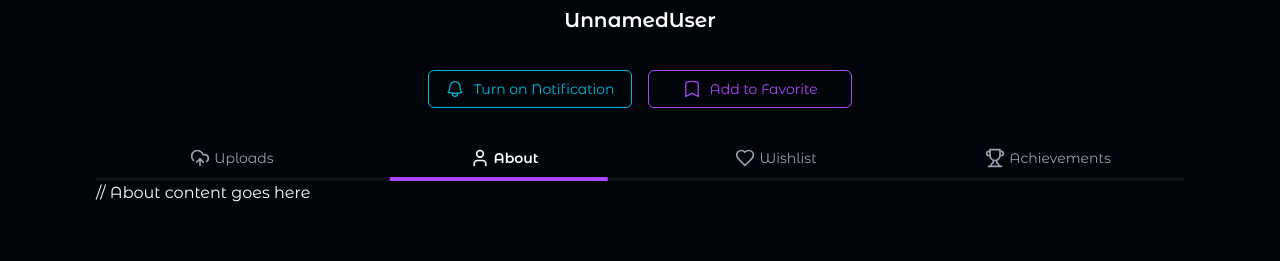
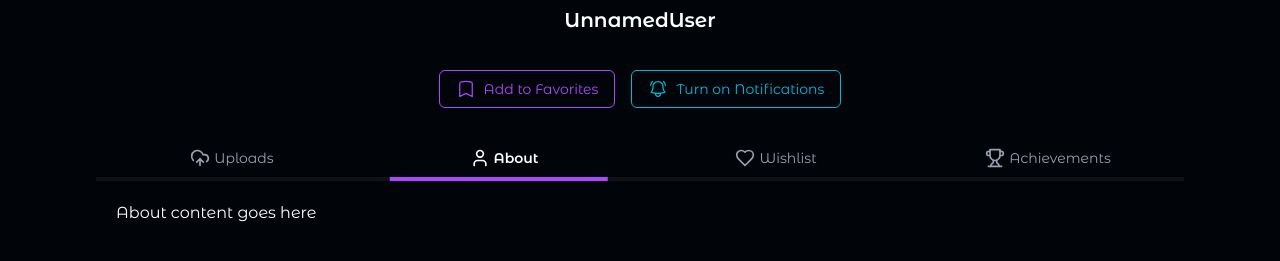
Before and after one commit to popcorn150/GHOST, a React (Vite) app in the folder GhostLlc/: page /profilevisit in a window 1280 px wide. Shown: the part 333-594 px from the top of the page. Built offline with nearby package versions, Linux system fonts and the light colour scheme; no server answers.

Commit message:
feat: Enhance ProfileVisit page with notification and favorites functionality; refactor AccountDetails and ProfileTab components

```diff
--- a/GhostLlc/src/App.jsx
+++ b/GhostLlc/src/App.jsx
@@ -78,7 +78,7 @@ const App = () => {
               <ProtectedRoute>
                 <CartPageWrapper />
               </ProtectedRoute>
-            }/>
+            } />
           </Routes>
         </Router>
       </CartProvider>
--- a/GhostLlc/src/components/ProfileTab.jsx
+++ b/GhostLlc/src/components/ProfileTab.jsx
@@ -1,10 +1,10 @@
-import React, { useState } from "react";
+import { useState } from "react";
 import {
   UploadCloud,
   User,
   Heart,
   Trophy,
-} from "lucide-react"; // Make sure these are valid Lucide icons
+} from "lucide-react";
 
 const ProfileTabs = () => {
   const [activeTab, setActiveTab] = useState("About");
@@ -19,13 +19,13 @@ const ProfileTabs = () => {
   const renderContent = () => {
     switch (activeTab) {
       case "Uploads":
-        return <p className="text-white">// Uploads content goes here</p>;
+        return <p className="text-white">Uploads content goes here</p>;
       case "About":
-        return <p className="text-white">// About content goes here</p>;
+        return <p className="text-white">About content goes here</p>;
       case "Wishlist":
-        return <p className="text-white">// Wishlist content goes here</p>;
+        return <p className="text-white">Wishlist content goes here</p>;
       case "Achievements":
-        return <p className="text-white">// Achievements content goes here</p>;
+        return <p className="text-white">Achievements content goes here</p>;
       default:
         return null;
     }
@@ -65,7 +65,7 @@ const ProfileTabs = () => {
         ></div>
       </div>
 
-      <div className="w-full">{renderContent()}</div>
+      <div className="w-full p-5">{renderContent()}</div>
     </div>
   );
 };
--- a/GhostLlc/src/pages/AccountDetails.jsx
+++ b/GhostLlc/src/pages/AccountDetails.jsx
@@ -132,7 +132,6 @@ const AccountDetails = () => {
       setCart([...cart, account]);
       toast.success(`${account.title} added to cart!`);
       addToCart(account);
-      alert(`${account.title} added to cart!`);
       console.log("Cart updated:", [...cartItems, account]);
     }
   };
--- a/GhostLlc/src/pages/Profile/ProfileVisit.jsx
+++ b/GhostLlc/src/pages/Profile/ProfileVisit.jsx
@@ -1,23 +1,65 @@
-import React from "react";
+import { useState } from "react";
 import NavBar from "./NavBar";
 import BackButton from "../../components/BackButton";
 import ProfileTab from "../../components/ProfileTab";
-import { BellIcon, BookmarkIcon } from "@heroicons/react/24/outline"; // if using heroicons
+import {
+  BellAlertIcon,
+  BellSlashIcon,
+  BookmarkIcon,
+  BookmarkSlashIcon
+} from "@heroicons/react/24/outline";
+import { Toaster, toast } from 'sonner';
 
 
+const ProfileVisit = ({ profileImage, username, }) => {
+  const [notificationOn, setNotificationOn] = useState(false);
+  const [inFavorites, setInFavorites] = useState(false);
 
+  const handleNotificationToggle = () => {
+    const turningOn = !notificationOn;
 
-const ProfileVisit = ({profileImage, username,}) => {
+    toast.promise(
+      new Promise((resolve) => {
+        setTimeout(() => {
+          setNotificationOn(turningOn);
+          resolve();
+        }, 1500);
+      }),
+      {
+        loading: turningOn ? "Turning on notifications..." : "Turning off notifications...",
+        success: turningOn ? "Notifications turned on!" : "Notifications turned off!",
+        error: "Something went wrong. Failed to turn on notifications.",
+      }
+    )
+  };
+
+  const handleFavorites = () => {
+    const addingToFavorites = !inFavorites;
+
+    toast.promise(
+      new Promise((resolve) => {
+        setTimeout(() => {
+          setInFavorites(addingToFavorites);
+          resolve();
+        }, 1500);
+      }),
+      {
+        loading: addingToFavorites ? "Adding to favorites..." : "Removing from favorites...",
+        success: addingToFavorites ? "Added to favorites!" : "Removed from favorites!",
+        error: "Something wwent wrong. Failed to add to favorites.",
+      }
+    );
+  };
+
   return (
     <>
       <NavBar />
+      <Toaster richColors position="top-center" closeIcon={false} />
       <div className="flex flex-col items-center p-3 bg-[#010409]">
-  {/* Back Button aligned left */}
         <div className="w-full flex justify-start">
           <BackButton />
         </div>
 
-  {/* Profile Image centered */}
         <div className="mt-6 w-24 h-24 sm:w-32 sm:h-32 md:w-40 md:h-40 rounded-full overflow-hidden border-2 border-[#0576FF]">
           {profileImage ? (
             <img
@@ -31,19 +73,59 @@ const ProfileVisit = ({profileImage, username,}) => {
             </div>
           )}
         </div>
+
         <h2 className="text-white text-xl font-semibold mt-6">
           {username || "UnnamedUser"}
         </h2>
       </div>
+
       <div className="flex flex-col sm:flex-row items-center justify-center gap-3 sm:gap-4 mt-6">
-  <button className="flex items-center justify-center gap-2 px-4 py-2 border border-cyan-500 text-cyan-500 rounded-md hover:bg-cyan-500 hover:text-white transition-all text-sm">
-    <BellIcon className="h-5 w-5" />
-    Turn on Notification
+        <button
+          onClick={handleFavorites}
+          className={`flex items-center justify-center gap-2 px-4 py-2
+            border border-purple-500 text-purple-500 rounded-md
+            transition-all text-sm w-fit ${inFavorites
+              ? ""
+              : "bg-transparent"
+            }`}
+        >
+          {inFavorites
+            ?
+            <>
+              <BookmarkSlashIcon className="h-5 w-5 self-center" />
+              <span>Remove from Favorites</span>
+            </>
+            :
+            <>
+              <BookmarkIcon className="h-5 w-5 self-center" />
+              <span>Add to Favorites</span>
+            </>
+          }
         </button>
 
-  <button className="flex items-center justify-center gap-2 px-4 py-2 border border-purple-500 text-purple-500 rounded-md hover:bg-purple-500 hover:text-white transition-all text-sm w-51">
-    <BookmarkIcon className="h-5 w-5" />
-    Add to Favorite
+        <button
+          onClick={handleNotificationToggle}
+          className={`flex items-center justify-center gap-2 px-4 py-2
+          border border-cyan-500 text-cyan-500 rounded-md
+          transition-all text-sm w-fit ${notificationOn
+              ? ""
+              : "bg-transparent"
+            }`}
+        >
+          {notificationOn
+            ? (
+              <>
+                <BellSlashIcon className="h-5 w-5 self-center" />
+                <span>Turn off Notifications</span>
+              </>
+            )
+            : (
+              <>
+                <BellAlertIcon className="h-5 w-5 self-center" />
+                <span>Turn on Notifications</span>
+              </>
+            )
+          }
         </button>
       </div>
 
```
Also changed, not shown: GhostLlc/src/components/ToastMessage.jsx (deleted). Lines whose indentation alone changed are shown as unchanged.
